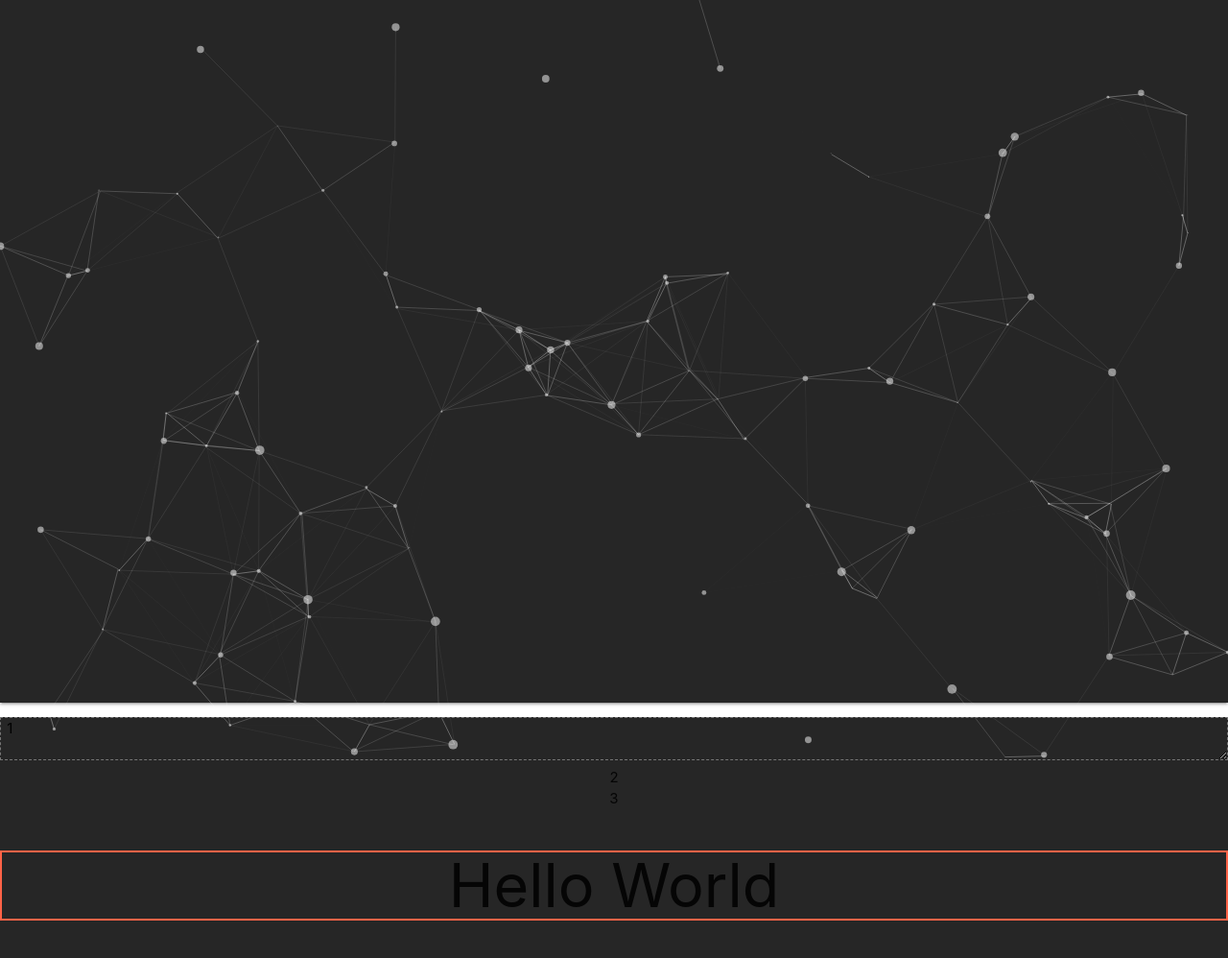
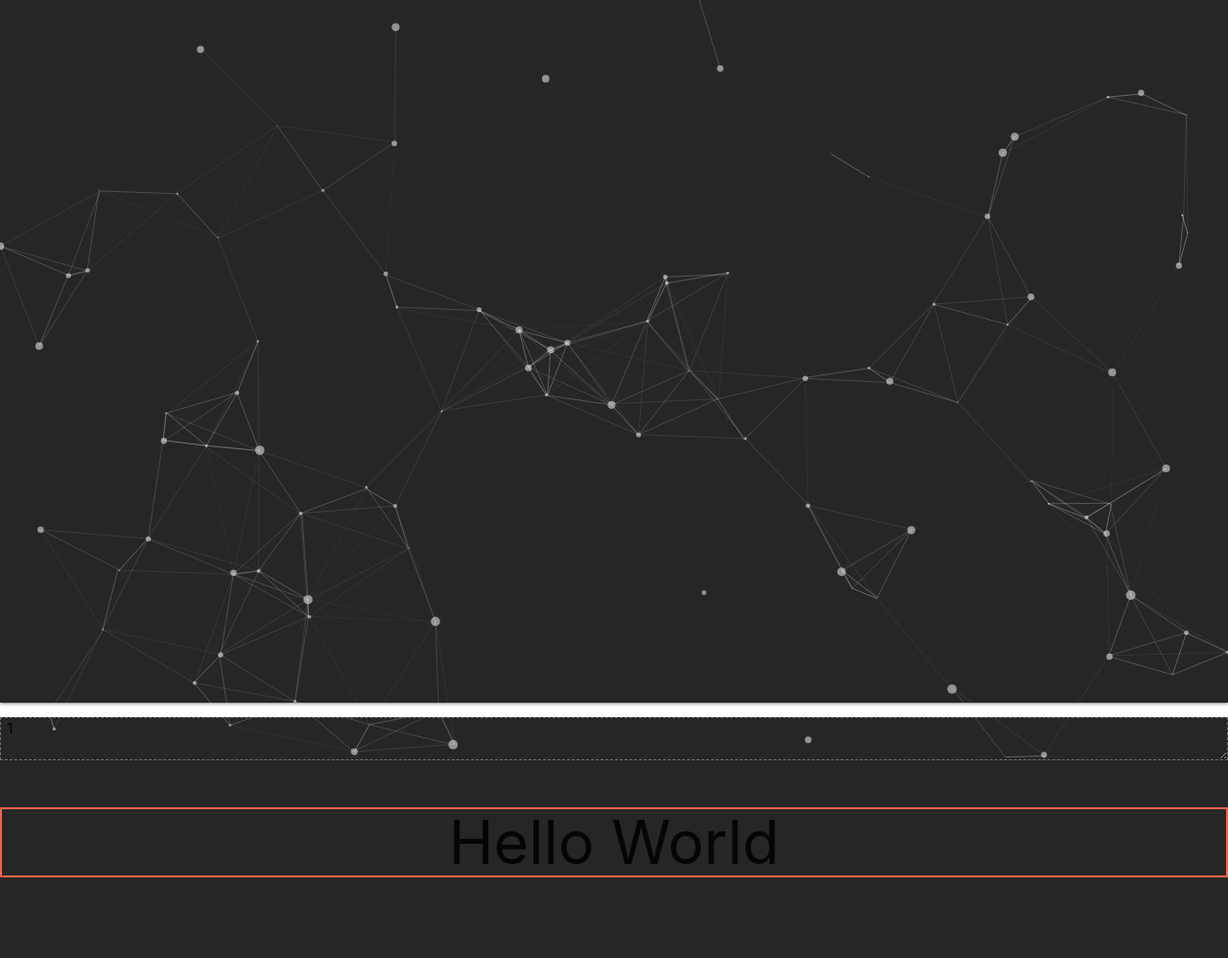
Before and after one commit to rajantara/rajantara.github.io, a plain HTML site: page index.html in a window 1280 px wide. Shown: the part 68-1066 px from the top of the page at 96% size. Drawn offline with nearby package versions, Linux system fonts and the light colour scheme.

Commit message:
learn html

```diff
--- a/index.html
+++ b/index.html
@@ -28,8 +28,6 @@
     <div class="main" id="particles-js">
         <ul>
             <textarea class="dashed"> 1</textarea>
-            <li> 2</li>
-            <li> 3</li>
             <h1 style="border: 2px solid Tomato;">Hello World</h1>
 
         </ul>
```
